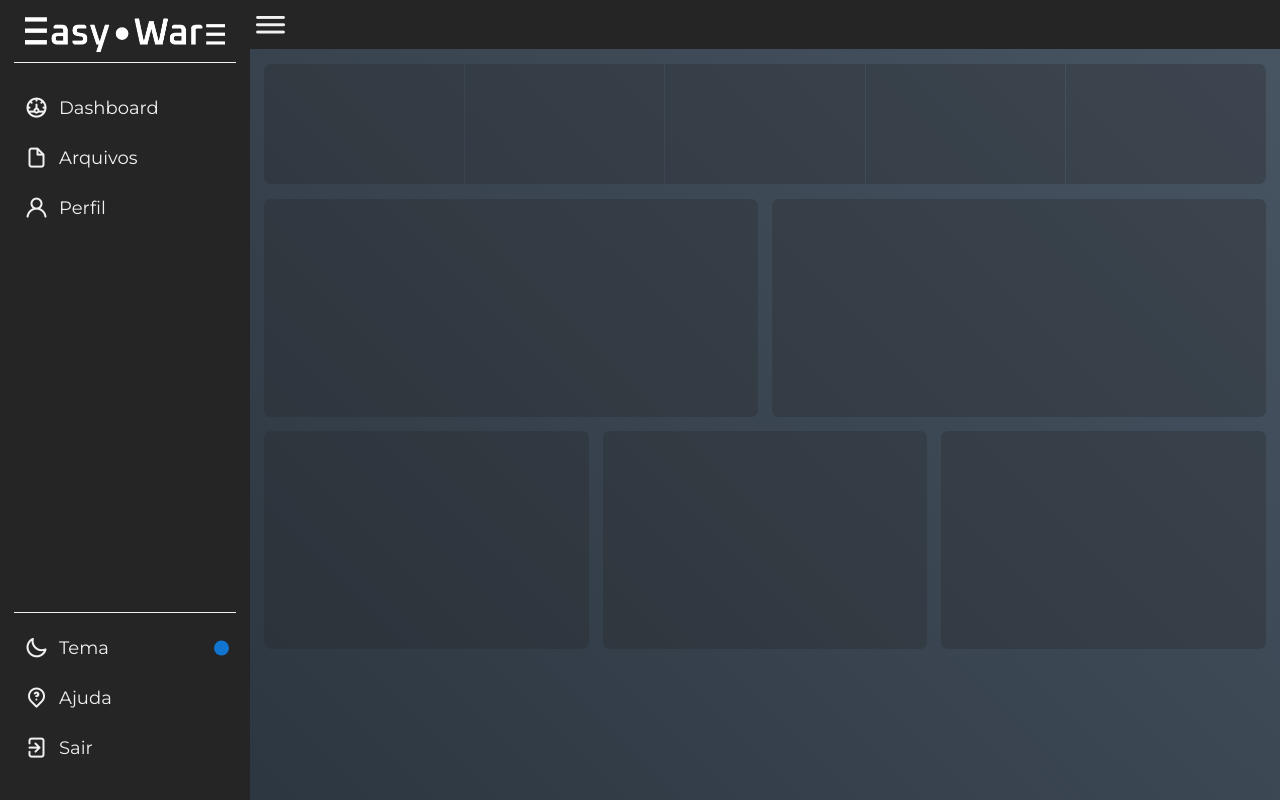
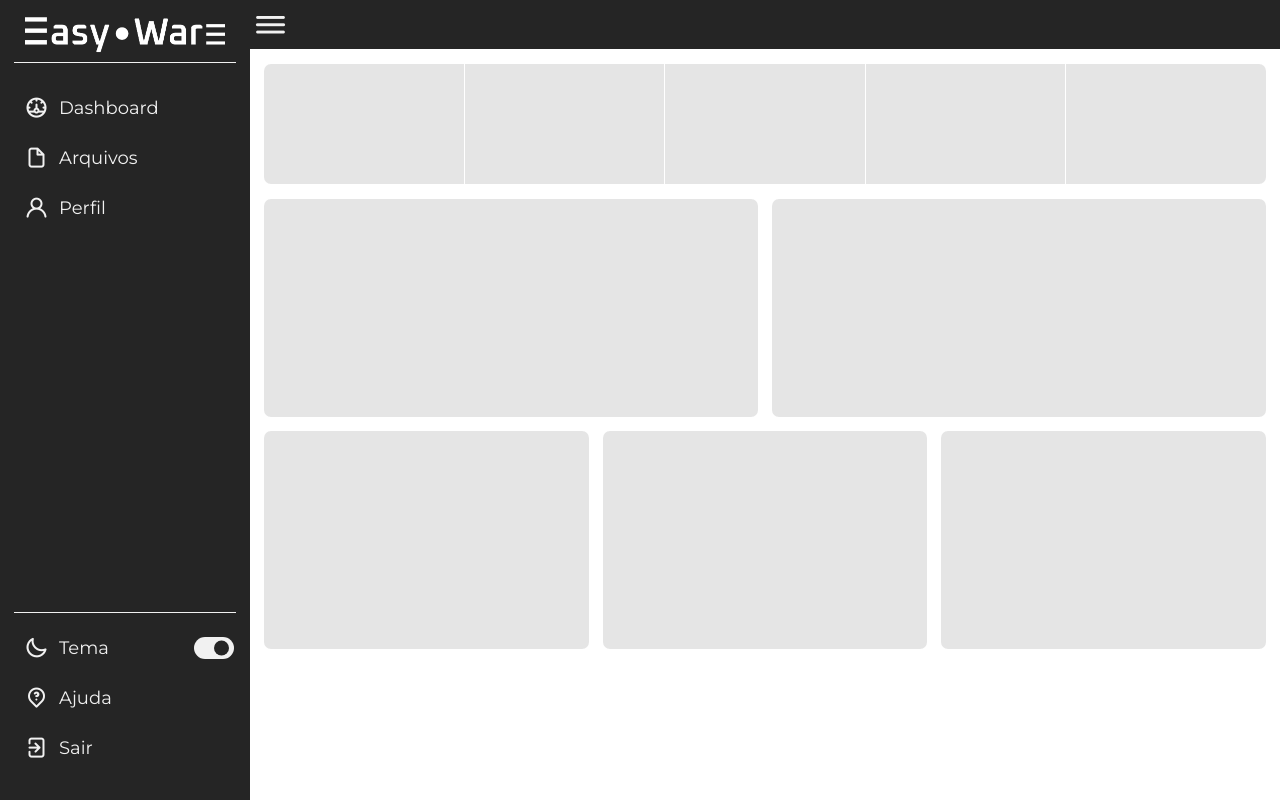
Before and after one commit to Easy-Where/Easy-Website, a website: page site/public/dashboard/dash_test/dashboard.html in a window 1280 px wide. Both pictures are taken after a click on the element 213 px from the left and 648 px from the top of the page. Drawn offline with nearby package versions, Linux system fonts and the light colour scheme.

Commit message:
Arrumando switch para modo dark

```diff
--- a/site/public/dashboard/dash_test/css/sidebar.css
+++ b/site/public/dashboard/dash_test/css/sidebar.css
@@ -12,24 +12,23 @@
     --cor-texto: #252525;
     --branco-perfeito: #f1f1f1;
     --seletor: #1175d1;
-    --inicial-gradient: #021B79;
-    --final-gradient: #0575E6;
-    --switch-inicial: #252525;
-    --switch-final: #1175d1;
+    --inicial-gradient: ##E0EAFC;
+    --final-gradient: ##CFDEF3;
     --transparencia: #2626264d;
 }
 
 body.dark {
     --cor-principal: #252525;
     --cor-texto: #f1f1f1;
-    --inicial-gradient: #29323c;
-    --final-gradient: #485563;
+    --inicial-gradient: #000;
+    --final-gradient: #434343;
+    --transparencia: #a8a8a84d;
 }
 
 body {
     height: 100vh;
     overflow: hidden;
-    background: linear-gradient(45deg, var(--inicial-gradient), var(--final-gradient));
+    background: -webkit-linear-gradient(to top var(--inicial-gradient), var(--final-gradient));
 }
 
 /* Sidebar */
@@ -179,7 +178,7 @@ body.dark .nav-links li a:hover .link-name {
     height: 22px;
     width: 40px;
     border-radius: 25px;
-    background-color: var(--switch-inicial);
+    background-color: var(--cor-texto);
 }
 
 .switch:before {
@@ -190,7 +189,7 @@ body.dark .nav-links li a:hover .link-name {
     transform: translateY(-50%);
     height: 15px;
     width: 15px;
-    background-color: var(--switch-final);
+    background-color: var(--cor-principal);
     border-radius: 50%;
     transition: .3s ease;
 }
--- a/site/public/dashboard/dash_test/dashboard.html
+++ b/site/public/dashboard/dash_test/dashboard.html
@@ -44,7 +44,7 @@
                 </li>
             </ul>
 
-            <ul class="logout-mode nav-links">
+            <ul class="logout-mode">
                 <li class="mode">
                     <a href="#">
                         <i class="uil uil-moon"></i>
@@ -55,6 +55,7 @@
                         <span class="switch"></span>
                     </div>
                 </li>
+                <div class="nav-links">
                     <li>
                         <a href="#">
                             <i class="uil uil-map-marker-question"></i>
@@ -67,6 +68,7 @@
                             <span class="link-name">Sair</span>
                         </a>
                     </li>
+                </div>
             </ul>
         </div>
     </nav>
```
Lines whose indentation alone changed are shown as unchanged.
